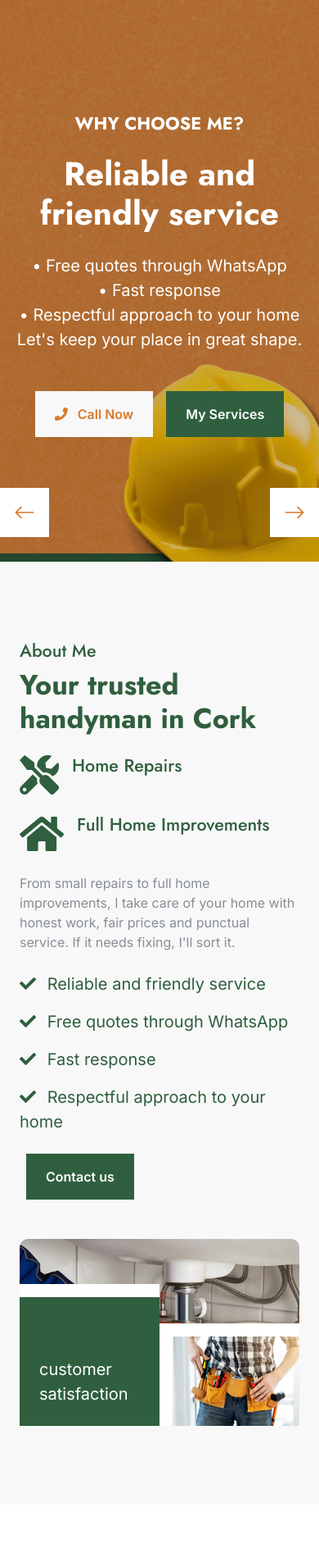
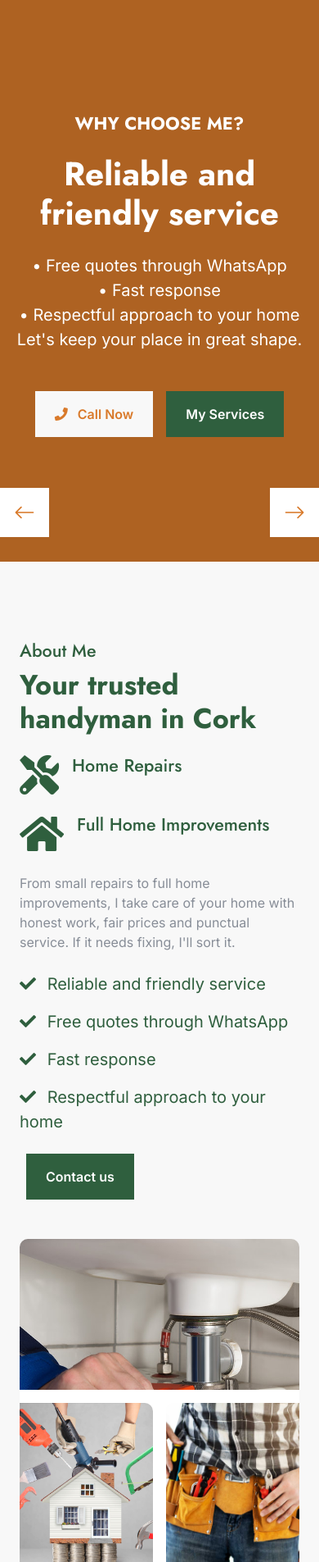
Before and after one commit to homefixerservices/site-home-fixer, a plain HTML site: page index.html in a window 390 px wide. Shown: the part 95-2000 px from the top of the page at 82% size. Drawn offline with nearby package versions, Linux system fonts and the light colour scheme; grey boxes are pictures that could not be loaded; a web font is replaced by a local one.

Commit message:
ajustes solicitados pela jessica

```diff
--- a/css/style.css
+++ b/css/style.css
@@ -578,6 +578,26 @@
     .header-carousel .header-carousel-item {
         height: 700px;
     }
+
+    .hero-bg-half-1 {
+        display: none;
+    }
+
+    .hero-bg-half-2 {
+        display: none;
+    }
+
+    .hero-section {
+        background-image: none !important;
+    }
+
+    .banner-green {
+        background-color: var(--bs-dark) !important;
+    }
+
+    .banner-orange {
+        background-color: var(--bs-primary) !important;
+    }
 }
 /*** Carousel Hero Header End ***/
 
--- a/index.html
+++ b/index.html
@@ -113,7 +113,7 @@
 
         <!-- Carousel Start -->
         <div class="header-carousel owl-carousel overflow-hidden">
-            <div class="header-carousel-item hero-section">
+            <div class="header-carousel-item hero-section banner-green">
                 <div class="hero-bg-half-1"></div>
                 <div class="carousel-caption">
                     <div class="container">
@@ -125,8 +125,8 @@
                                     <p class="mb-5 fs-5">From small repairs to full home improvements, I take care of your home with honest work, fair prices and punctual service. If it needs fixing, I'll sort it.
                                     </p>
                                     <div class="d-flex justify-content-center justify-content-md-start flex-shrink-0 mb-4">
-                                        <a class="btn btn-primary py-3 px-4 px-md-5 me-2" href="https://wa.me/353862706683" target="_blank"><i class="fab fa-whatsapp me-2"></i> WhatsApp</a>
-                                        <a class="btn btn-light py-3 px-4 px-md-5 ms-2" href="contact.html">Contact Me</a>
+                                        <a class="btn btn-light py-3 px-4 px-md-5 me-2" href="https://wa.me/353862706683" target="_blank"><i class="fab fa-whatsapp me-2"></i> WhatsApp</a>
+                                        <a class="btn btn-outline-light py-3 px-4 px-md-5 ms-2" href="contact.html">Contact Me</a>
                                     </div>
                                 </div>
                             </div>
@@ -134,7 +134,7 @@
                     </div>
                 </div>
             </div>
-            <div class="header-carousel-item hero-section">
+            <div class="header-carousel-item hero-section banner-orange">
                 <div class="hero-bg-half-2"></div>
                 <div class="carousel-caption">
                     <div class="container">
@@ -194,16 +194,13 @@
                     </div>
                     <div class="col-lg-5 wow fadeInRight" data-wow-delay="0.2s">
                         <div class="position-relative h-100">
-                            <img src="img/encanador.jpeg" class="img-fluid w-100 h-100" style="object-fit: cover; border-radius: 10px;" alt="Plumbing services">
-                            <div class="bg-white">
-                                <div class="position-absolute pt-3 bg-white" style="width: 50%; left: 0; bottom: 0;">
-                                    <div class="bg-primary p-4">
-                                        <h4 class="display-2 mb-0">100%</h4>
-                                        <p class="text-white fs-5 mb-0">customer satisfaction</p>
-                                    </div>
+                            <img src="img/encanador.jpeg" class="img-fluid w-100" style="object-fit: cover; border-radius: 10px; min-height: 400px;" alt="Plumbing services">
+                            <div class="position-absolute d-flex" style="left: 0; right: 0; bottom: 0;">
+                                <div class="bg-white pt-3 pe-2" style="width: 50%;">
+                                    <img src="img/sucess.jpeg" class="w-100" style="height: 200px; object-fit: cover; border-radius: 0 10px 0 0; display: block;" alt="Success">
                                 </div>
-                                <div class="position-absolute p-3 bg-white pb-0 pe-0" style="width: 50%; bottom: 0; right: 0;">
-                                    <img src="img/ferramentos.jpg" class="img-fluid" alt="Tools and repairs">
+                                <div class="bg-white pt-3 ps-2" style="width: 50%;">
+                                    <img src="img/ferramentos.jpg" class="w-100" style="height: 200px; object-fit: cover; border-radius: 10px 0 0 0; display: block;" alt="Tools and repairs">
                                 </div>
                             </div>
                         </div>
```
Also changed, not shown: img/sucess.jpeg (added).
